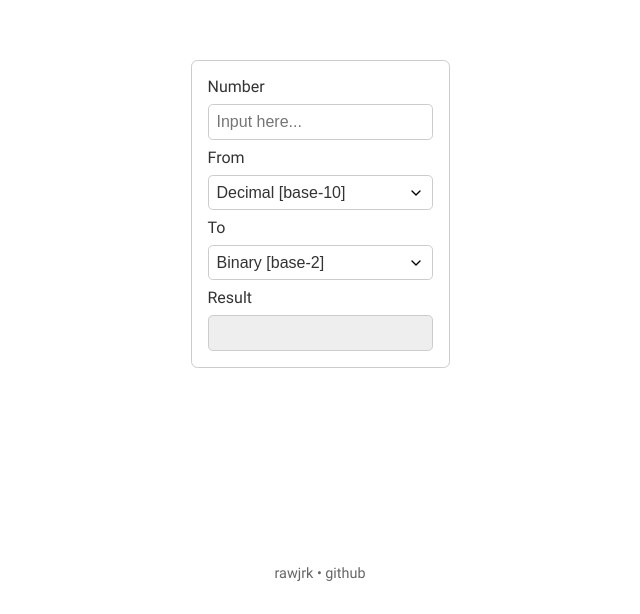
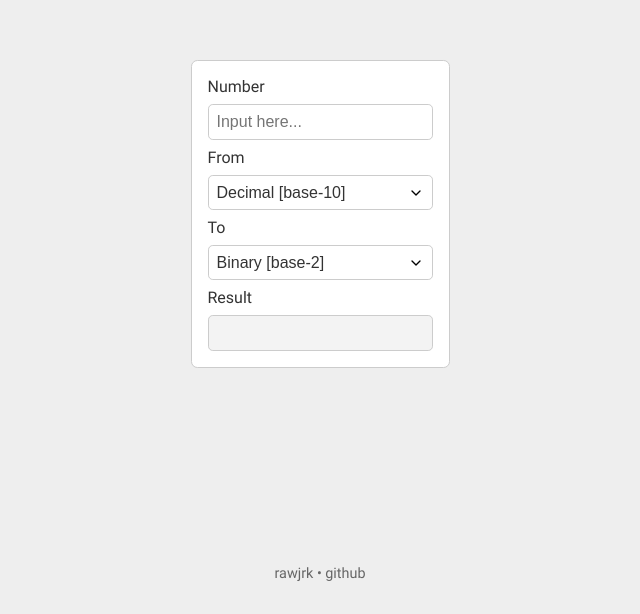
Before and after one commit to rawjrk/num-sys-converter, a React app: page / in a window 1280 px wide. Shown: the part 186-800 px from the top of the page, without its empty margins (320-960 px from the left). Built offline with nearby package versions, Linux system fonts and the light colour scheme.

Commit message:
generalized colors with css variables

```diff
--- a/src/components/Footer/Footer.js
+++ b/src/components/Footer/Footer.js
@@ -6,7 +6,7 @@ const Footer = styled.footer`
   padding: 2rem 0;
   width: 100vw;
   font-size: 0.9rem;
-  color: #666;
+  color: var(--text-secondary);
   text-align: center;
 `;
 
--- a/src/components/Footer/Link.js
+++ b/src/components/Footer/Link.js
@@ -5,7 +5,7 @@ const Link = styled.a`
   text-decoration: none;
 
   :hover {
-    color: #de0000;
+    color: var(--active-link);
     text-decoration: underline;
   }
 `;
--- a/src/components/Form/Form.js
+++ b/src/components/Form/Form.js
@@ -3,8 +3,8 @@ import styled from "styled-components";
 const Form = styled.form`
   display: flex;
   flex-direction: column;
-  background-color: #fff;
-  border: 1px solid #ccc;
+  background-color: var(--bg-primary);
+  border: var(--border);
   border-radius: 0.4rem;
   padding: 1rem;
 `;
--- a/src/components/Form/Input.js
+++ b/src/components/Form/Input.js
@@ -1,15 +1,15 @@
 import styled from "styled-components";
 
 const Input = styled.input`
-  border: 1px solid #ccc;
+  border: var(--border);
   border-radius: 0.3rem;
   padding: 0.5rem;
-  background-color: #fff;
+  background-color: var(--bg-primary);
   font-size: 1rem;
-  color: #333;
+  color: var(--text-primary);
 
   :disabled {
-    background-color: #eee;
+    background-color: var(--bg-secondary);
   }
 `;
 
--- a/src/components/Form/Label.js
+++ b/src/components/Form/Label.js
@@ -3,7 +3,7 @@ import styled from "styled-components";
 const Label = styled.label`
   margin: 0.5rem 0;
   font-size: 1rem;
-  color: #333;
+  color: var(--text-primary);
 
   :nth-of-type(1) {
     margin-top: 0;
--- a/src/styles/GlobalStyle.js
+++ b/src/styles/GlobalStyle.js
@@ -6,18 +6,27 @@ const GlobalStyle = createGlobalStyle`
     font-family: "Roboto";
     font-style: normal;
     font-weight: 400;
-    src:
-      url("${RobotoRegularTtf}") format("truetype"),
+    src: url("${RobotoRegularTtf}") format("truetype"),
+  }
+
+  :root {
+    --border: 1px solid #ccc;
+    --bg-body: #eee;
+    --bg-primary: #fff;
+    --bg-secondary: #f3f3f3;
+    --text-primary: #333;
+    --text-secondary: #666;
+    --active-link: #de0000;
   }
 
   body {
     margin: 0;
     font-family: "Roboto", sans-serif;
+    background: var(--bg-body);
   }
 
   #root {
     display: flex;
-    flex-direction: row;
     justify-content: center;
     align-items: center;
     width: 100vw;
```
Also changed, not shown: src/components/Form/Select.js (+3 -3 lines).
